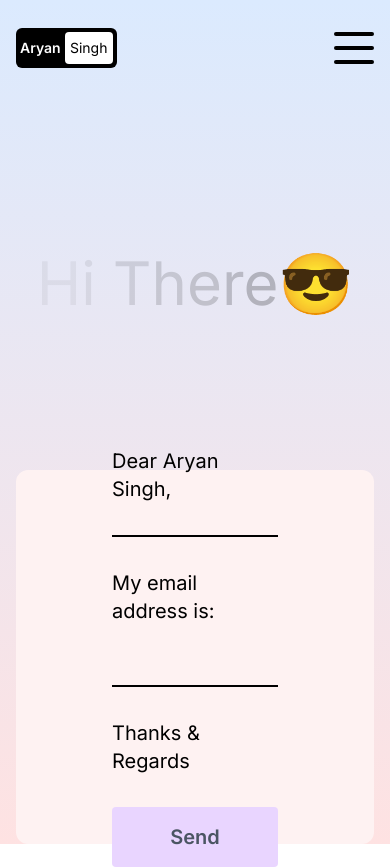
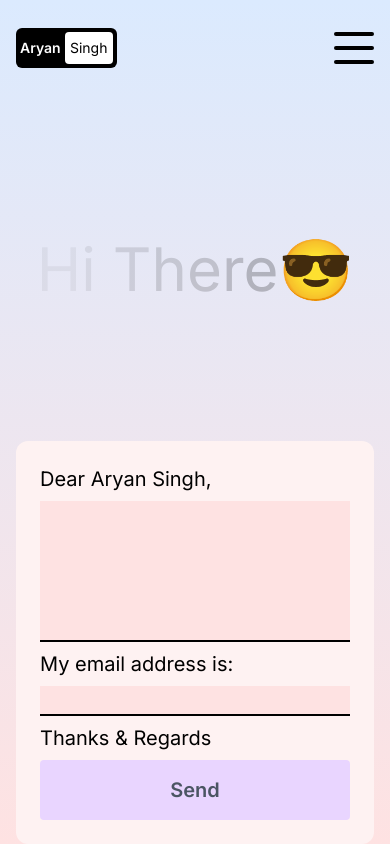
Before and after one commit to singhcoderX/portfolio, a Next.js app: page /contact in a window 390 px wide. After the commit the page ends 844 px from the top, so only its background shows below. Built offline with nearby package versions, Linux system fonts and the light colour scheme.

Commit message:
fixed Contact page for mobile screens

```diff
--- a/src/app/contact/page.jsx
+++ b/src/app/contact/page.jsx
@@ -6,15 +6,25 @@ import emailjs from "@emailjs/browser";
 
 const ContactPage = () => {
   const [success, setSuccess] = useState(false);
-  const [error, setError] = useState(false);
+  const [error, setError] = useState("");
   const form = useRef();
   const text = "Hi There";
 
   const handleEmail = (e) => {
     e.preventDefault();
-    setError(false);
+    setError("");
     setSuccess(false);
-    console.log("PRocess", process.env.NEXT_PUBLIC_PUBLIC_KEY);
+
+    const userMessage = form.current?.user_message?.value.trim();
+    const userEmail = form.current?.user_email?.value.trim();
+
+    // Empty checks for user input
+    if (!userMessage || !userEmail) {
+      setError("FAILED... Fields cannot be empty!");
+
+      return;
+    }
+
     emailjs
       .sendForm(
         process.env.NEXT_PUBLIC_SERVICE_ID,
@@ -32,10 +42,11 @@ const ContactPage = () => {
         },
         (error) => {
           console.log("FAILED...", error.text);
-          setError(true);
+          setError("Something went wrong!");
         }
       );
   };
+
   return (
     <PageWrapper>
       {/* <WorkInProgress /> */}
@@ -64,20 +75,20 @@ const ContactPage = () => {
         </div>
         {/* FORM CONTAINER  */}
         <form
-          className="h-1/2 lg:h-full lg:w-1/2 bg-red-50 rounded-xl text-xl flex flex-col gap-8 justify-center p-24"
+          className="min-h-[10rem] sm:h-1/2 lg:h-full lg:w-1/2  bg-red-50 rounded-xl text-xl flex flex-col gap-2 justify-center p-6 sm:p-24 box-border"
           onSubmit={handleEmail}
           ref={form}
         >
           <span>Dear Aryan Singh,</span>
           <textarea
             rows={6}
-            className="bg-transparent border-b-2 border-b-black outline-none resize-none"
+            className="bg-red-100 border-b-2 border-b-black outline-none resize-none min-h-[5rem]"
             name="user_message"
           ></textarea>
           <span>My email address is:</span>
           <input
             type="email"
-            className="bg-transparent border-b-2 border-b-black outline-none"
+            className="bg-red-100 border-b-2 border-b-black outline-none"
             name="user_email"
           />
           <span>Thanks & Regards</span>
@@ -89,10 +100,8 @@ const ContactPage = () => {
               Your message has been sent successfully!
             </span>
           )}
-          {error && (
-            <span className="text-red-600 font-semibold">
-              Something went wrong!
-            </span>
+          {error != "" && (
+            <span className="text-red-600 font-semibold">{error}</span>
           )}
         </form>
       </div>
```
